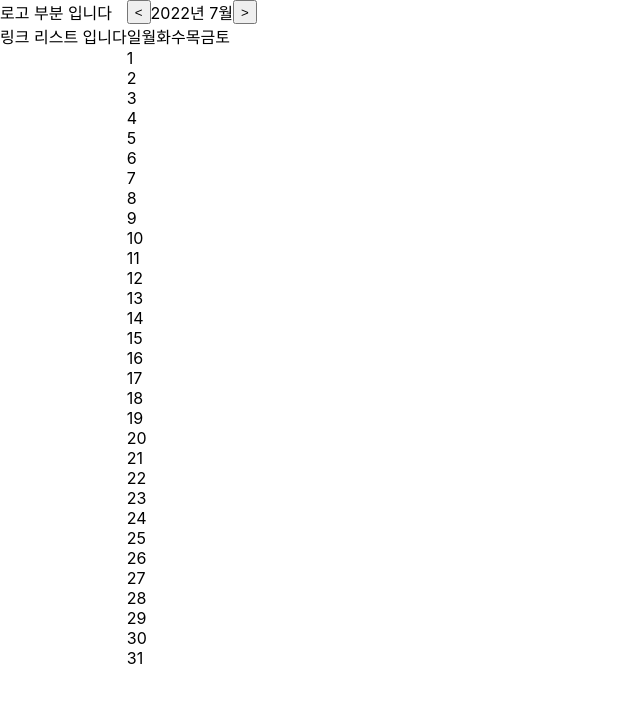
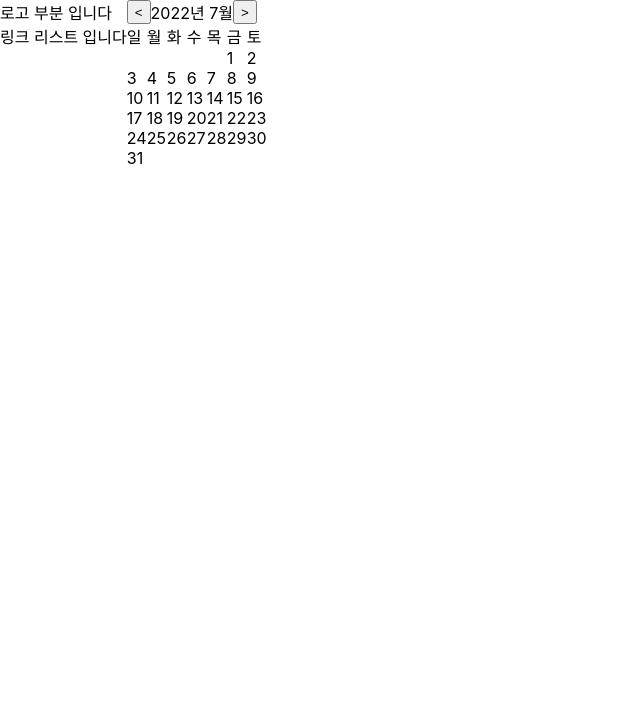
Before and after one commit to 9thxg/todo-list, a React (Create React App) app: page / in a window 1280 px wide. Shown: the top 702 px of the page, without its empty margins (0-640 px from the left). Built offline with nearby package versions, Linux system fonts and the light colour scheme.

Commit message:
UPDATE Calendar Block
display grid를 통해 달력 표시
요일별로 날짜 정렬

```diff
--- a/src/App.css
+++ b/src/App.css
@@ -6,6 +6,7 @@
   display: flex;
 }
 
-.DayOfWeek {
-  display: flex;
+.GridContainer {
+  display: grid;
+  grid-template-columns: repeat(7, 1fr);
 }
--- a/src/components/Block.tsx
+++ b/src/components/Block.tsx
@@ -1,5 +1,10 @@
-const Block = () => {
-  return <></>;
+const Block = ({ date }: { date?: number }) => {
+  return (
+    <div className="block">
+      <div className="block_date">{date}</div>
+      <div className="todo_list"></div>
+    </div>
+  );
 };
 
 export default Block;
--- a/src/pages/Calendar.tsx
+++ b/src/pages/Calendar.tsx
@@ -1,11 +1,12 @@
 import { useEffect, useState } from "react";
+import Block from "../components/Block";
 
 const Calendar = ({ date }: { date: Date }) => {
   const dayOfWeek = ["일", "월", "화", "수", "목", "금", "토"];
-  const [range, setRange] = useState({ first: 0, last: 0 });
+  const [range, setRange] = useState({ first: date, last: date });
 
   useEffect(() => {
-    const firstDay = new Date(date.getFullYear(), date.getMonth(), 1).getDate();
+    const firstDay = new Date(date.getFullYear(), date.getMonth(), 1);
     const lastDay = new Date(
       date.getFullYear(),
       date.getMonth() + 1,
@@ -13,29 +14,30 @@ const Calendar = ({ date }: { date: Date }) => {
       23,
       59,
       59
-    ).getDate();
+    );
     setRange({ first: firstDay, last: lastDay });
-    console.log(firstDay, lastDay);
-    console.log(range);
   }, [date]);
 
   function makeBox() {
     const boxs = [];
-    for (let i = range.first; i < range.last + 1; i++) {
-      boxs.push(<div>{i}</div>);
+    for (let i = 0; i < range.first.getDay(); i++) {
+      boxs.push(<Block />);
+    }
+    for (let i = range.first.getDate(); i < range.last.getDate() + 1; i++) {
+      boxs.push(<Block date={i} />);
     }
     return boxs;
   }
 
   return (
     <div className="Calendar">
-      <div className="DayOfWeek">
+      <div className="GridContainer">
         {dayOfWeek.map((it) => (
           <div>{it}</div>
         ))}
       </div>
 
-      <div>{makeBox()}</div>
+      <div className="GridContainer">{makeBox()}</div>
     </div>
   );
 };
```
